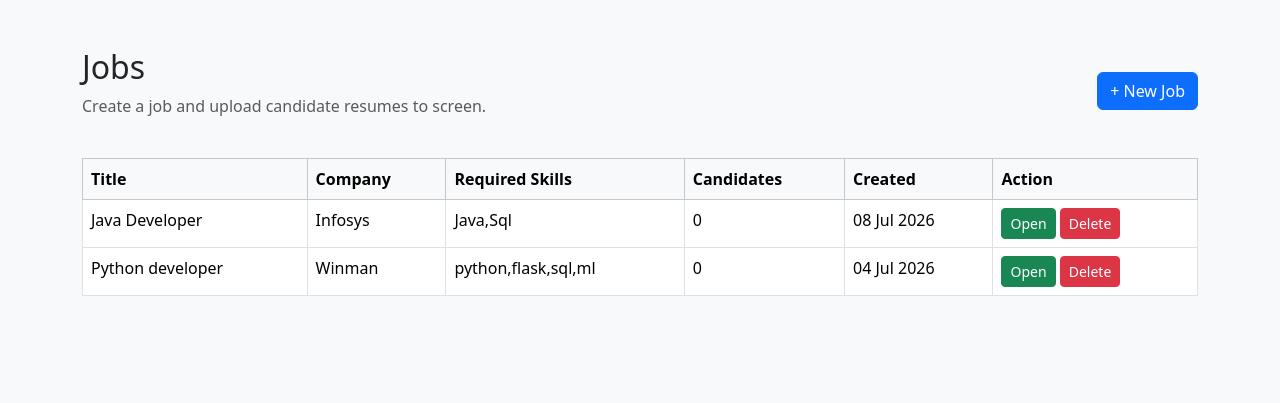
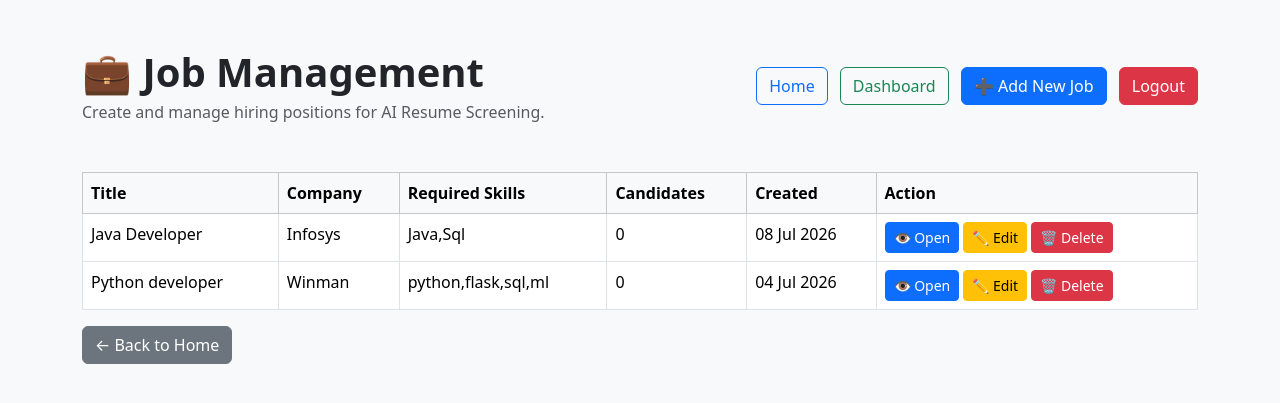
Before and after one commit to DhanyashreePS/AI-Resume-Screening-System, a Flask app: page /jobs in a window 1280 px wide. Shown: the top 403 px of the page. Run offline with Flask 3, Linux system fonts and the light colour scheme; the visitor is signed in with stand-in values (Sample User, id 1); data comes from the database, SQL or seed files in the repository; both versions use the stored data as it was after the commit; data that the repository does not hold is empty.

Commit message:
Implemented enhanced Job section.

```diff
--- a/app.py
+++ b/app.py
@@ -103,7 +103,7 @@ def home():
         1 for row in rows
         if row[6] == "Rejected"
     )
-    recent_jobs = get_recent_jobs(),
+    recent_jobs = get_recent_jobs()
 
 
     return render_template(
@@ -233,6 +233,8 @@ def jobs():
         "jobs.html",
         jobs=jobs
     )
+
+print(get_recent_jobs())
 @app.route("/create_job", methods=["POST"])
 def create_job():
 
--- a/templates/jobs.html
+++ b/templates/jobs.html
@@ -11,28 +11,51 @@
 <body class="bg-light">
 
 <div class="container py-5">
-
     <div class="d-flex justify-content-between align-items-center mb-4">
 
-        <div>
-            <h2>Jobs</h2>
-            <p class="text-muted">
-                Create a job and upload candidate resumes to screen.
-            </p>
-        </div>
+    <div>
+
+        <h1 class="fw-bold mb-1">
+            💼 Job Management
+        </h1>
+
+        <p class="text-muted mb-0">
+            Create and manage hiring positions for AI Resume Screening.
+        </p>
+
+    </div>
+
+    <div>
+
+        <a href="/home"
+           class="btn btn-outline-primary me-2">
+            Home
+        </a>
+
+        <a href="/dashboard"
+           class="btn btn-outline-success me-2">
+            Dashboard
+        </a>
 
         <button
-            class="btn btn-primary"
+            class="btn btn-primary me-2"
             data-bs-toggle="modal"
             data-bs-target="#jobModal">
 
-            + New Job
+            ➕ Add New Job
 
         </button>
 
+        <a href="/logout"
+           class="btn btn-danger">
+            Logout
+        </a>
+
     </div>
 
+</div>
 
+<br>
     <table class="table table-bordered bg-white">
 
         <thead class="table-light">
@@ -70,23 +93,26 @@
 
     <td>
 
-        <a
-        href="/job/{{ job.id }}"
-        class="btn btn-success btn-sm">
+        <a href="/job/{{ job.id }}"
+class="btn btn-primary btn-sm">
 
-        Open
+👁 Open
 
-        </a>
+</a>
 
-        <a
-        href="/delete_job/{{ job.id }}"
-        class="btn btn-danger btn-sm"
-        onclick="return confirm('Delete this job?')">
+<a href="/edit_job/{{ job.id }}"
+class="btn btn-warning btn-sm">
 
-        Delete
+✏ Edit
 
-        </a>
+</a>
 
+<a href="/delete_job/{{ job.id }}"
+class="btn btn-danger btn-sm">
+
+🗑 Delete
+
+</a>
     </td>
 
 </tr>
@@ -96,6 +122,9 @@
         </tbody>
 
     </table>
+    <a href="/home" class="btn btn-secondary mb-3">
+← Back to Home
+</a>
     </div>
     <div class="modal fade" id="jobModal">
 
--- a/utils/database.py
+++ b/utils/database.py
@@ -394,3 +394,16 @@ def get_recent_jobs():
     conn.close()
 
     return jobs
+
+conn = sqlite3.connect("data/resume_screening.db")
+cursor = conn.cursor()
+
+cursor.execute("SELECT * FROM jobs")
+rows = cursor.fetchall()
+
+print("Total Jobs:", len(rows))
+
+for row in rows:
+    print(row)
+
+conn.close()
```
Also changed, not shown: templates/login.html (+17 -0 lines), data/resume_screening.db.
